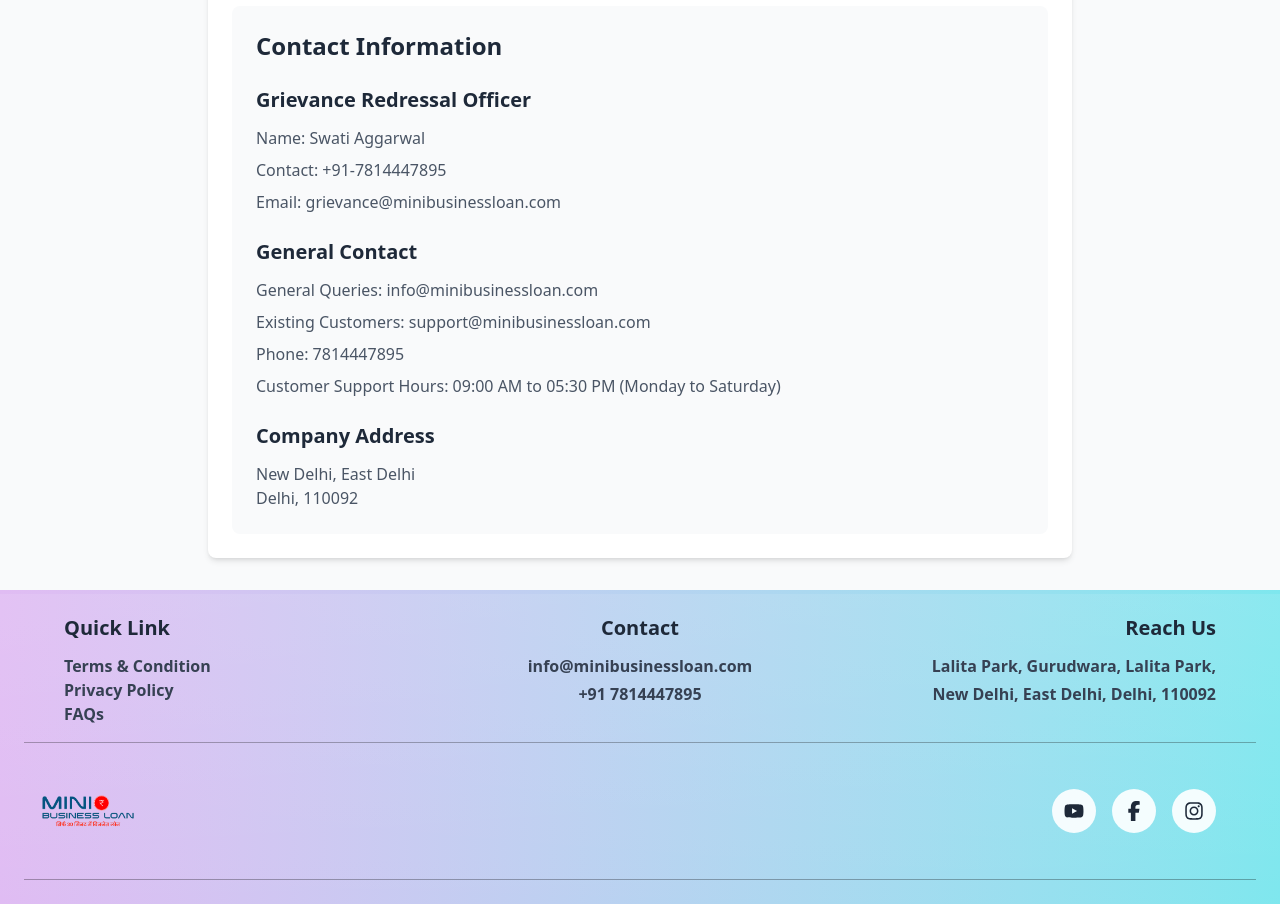
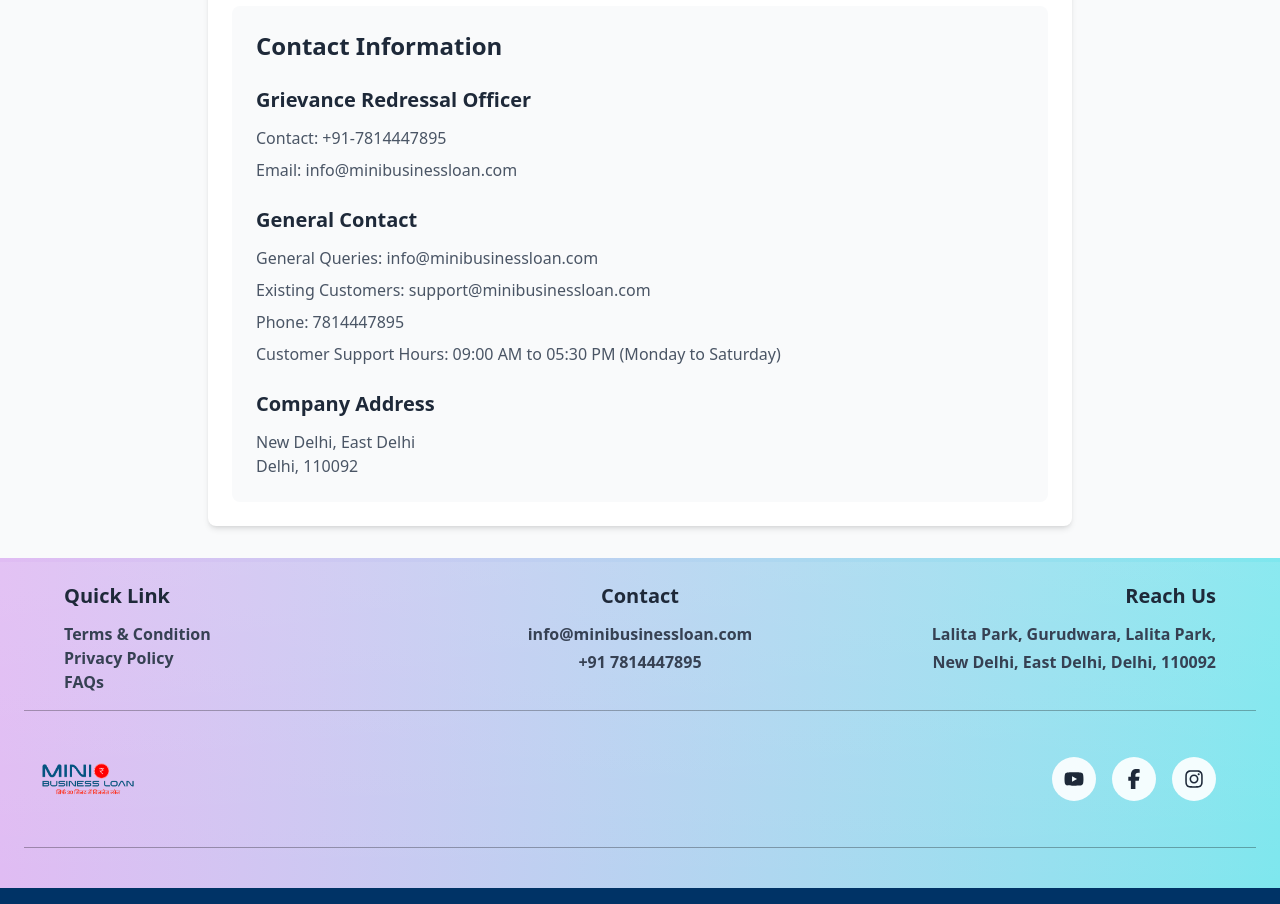
Before and after one commit to PremkushumMishra/minibusinessloan-frontend, a React (Vite) app: page /terms in a window 1280 px wide. Shown: the part 5740-6644 px from the top of the page. Built offline with nearby package versions, Linux system fonts and the light colour scheme.

Commit message:
update terms and condition

```diff
--- a/src/components/TermsCondition.jsx
+++ b/src/components/TermsCondition.jsx
@@ -530,9 +530,9 @@ Opt Out of Marketing Communications
                     Grievance Redressal Officer
                   </h3>
                   <div className="space-y-2 text-gray-600">
-                    <p>Name: Swati Aggarwal</p>
+                    {/* <p>Name: Swati Aggarwal</p> */}
                     <p>Contact: +91-7814447895</p>
-                    <p>Email: grievance@minibusinessloan.com</p>
+                    <p>Email: info@minibusinessloan.com</p>
                   </div>
                 </div>
                 <div>
--- a/src/pages/About.jsx
+++ b/src/pages/About.jsx
@@ -11,7 +11,7 @@ const About = () => {
             Our Journey
           </h2>
           <p className="text-gray-700 leading-relaxed text-lg">
-            Since our inception in 2024, TechAvom has been driven by a single mission: to empower businesses and individuals across India with seamless, technology-driven financial solutions. What started as a small team of visionaries has rapidly grown into a trusted brand, recognized for our commitment to transparency, innovation, and customer-centricity.
+            Since our inception in 2024, We have been driven by a single mission: to empower businesses and individuals across India with seamless, technology-driven financial solutions. What started as a small team of visionaries has rapidly grown into a trusted brand, recognized for our commitment to transparency, innovation, and customer-centricity.
           </p>
           <p className="text-gray-700 leading-relaxed text-lg mt-4">
             Over the years, we have helped thousands of entrepreneurs and families achieve their dreams by making finance accessible, simple, and secure. Our journey is defined by the success stories of our clients, the dedication of our team, and our relentless pursuit of excellence. As we continue to expand our reach and impact, we remain steadfast in our promise to deliver cutting-edge digital solutions and set new benchmarks in the fintech industry.
```
